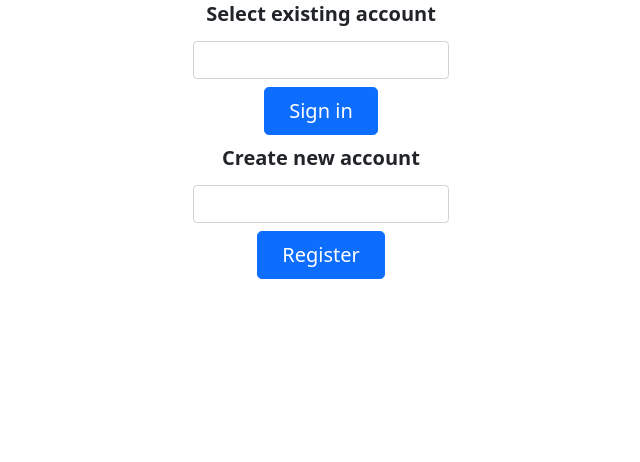
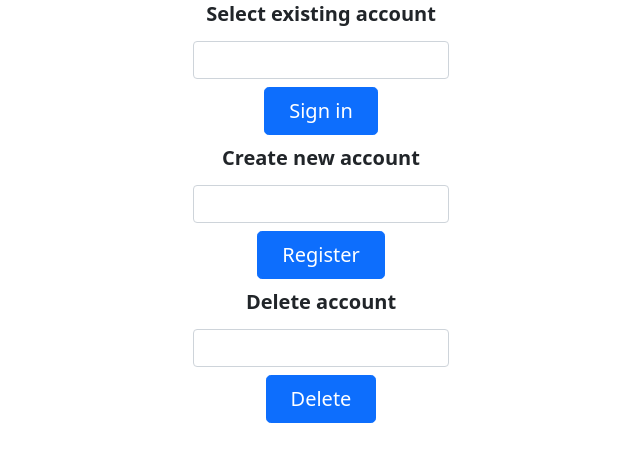
Before and after one commit to januszgo/banking, a Flask app: page / in a window 1280 px wide. Shown: the part 321-783 px from the top of the page, without its empty margins (319-959 px from the left). Run offline with Flask 3, Linux system fonts and the light colour scheme; lists and menus that the app fills with data are empty; some libraries are stand-ins or nearby versions.

Commit message:
login screen completed

```diff
--- a/app.py
+++ b/app.py
@@ -1,5 +1,5 @@
 from datetime import datetime
-from flask import Flask, render_template, request, redirect, url_for, send_from_directory
+from flask import Flask, make_response, render_template, request, redirect, url_for, send_from_directory
 from flask_sqlalchemy import SQLAlchemy
 from sqlalchemy import create_engine, inspect, Table, Column, Integer, String, Float, MetaData
 import os
@@ -11,26 +11,21 @@ db = SQLAlchemy(app)
 eng = create_engine("mssql+pyodbc://chmurowe:krkdbPch23!@chmurowedb.database.windows.net:1433/accountdb?driver=ODBC+Driver+17+for+SQL+Server")
 insp = inspect(eng)
 accounts = insp.get_table_names()
-meta = MetaData()
-
-class Account(db.Model):
-    id = db.Column(db.Integer, primary_key=True)
-    name = db.Column(db.String)
-    value = db.Column(db.Double)
 
 @app.route('/', methods=['GET'])
 def index():
-    if request.args.get('name') is not None and not inspect(eng).has_table(request.args.get('name')):
-        nt = Table(
-        request.args.get('name'), meta,
-        Column('id', Integer, primary_key=True),
-        Column('name', String(255)),
-        Column('value', Float),
-        )
+    if request.args.get('toCreate') is not None and not inspect(eng).has_table(request.args.get('toCreate')):
+        meta = MetaData()
+        meta.reflect(bind=eng)
         meta.create_all(eng)
-        accounts.append(request.args.get('name'))
+        accounts.append(request.args.get('toCreate'))
         accounts.sort()
-
+    if request.args.get('toDelete') is not None and inspect(eng).has_table(request.args.get('toDelete')):
+        meta = MetaData()
+        meta.reflect(bind=eng)
+        tab = meta.tables.get(request.args.get('toDelete'))
+        meta.drop_all(bind=eng, tables=[tab])
+        accounts.remove(request.args.get('toDelete'))
     print('Request for index page received')
     return render_template('index.html', accounts = accounts)
 
@@ -39,17 +34,17 @@ def favicon():
     return send_from_directory(os.path.join(app.root_path, 'static'),
                                'favicon.ico', mimetype='image/vnd.microsoft.icon')
 
-@app.route('/hello', methods=['POST'])
-def hello():
-   name = request.form.get('name')
-
-   if name:
-       print('Request for hello page received with name=%s' % name)
-       return render_template('hello.html', name = name)
-   else:
-       print('Request for hello page received with no name or blank name -- redirecting')
-       return redirect(url_for('index'))
+@app.route('/view', methods=['POST'])
+def view():
+    name = request.form.get('name')
+    if name:
+        print('Request for hello page received with name=%s' % name)
+        #return render_template('hello.html', transactions = transactions, name = name)
+        return render_template('hello.html', name = name)
+    else:
+        print('Request for hello page received with no name or blank name -- redirecting')
+        return redirect(url_for('index'))
 
 
 if __name__ == '__main__':
-   app.run()
+    app.run()
--- a/templates/hello.html
+++ b/templates/hello.html
@@ -8,13 +8,11 @@
    <body>
      <main>
         <div class="px-4 py-3 my-2 text-center">
-            <img class="d-block mx-auto mb-4" src="{{ url_for('static', filename='images/azure-icon.svg') }}" alt="Azure Logo" width="192" height="192"/>
-            <!-- <img  src="/docs/5.1/assets/brand/bootstrap-logo.svg" alt="" width="72" height="57"> -->
-            <h1 class="display-6 fw-bold">Hello {{name}}</h1>
+            <h1 class="display-6 fw-bold">Account {{name}}</h1>
+            <a href="{{ url_for('index') }}" class="btn btn-primary btn-lg px-4 gap-3">Log out</a>
             <p class="fs-5">
                 It is nice to meet you!
             </p>
-            <a href="{{ url_for('index') }}" class="btn btn-primary btn-lg px-4 gap-3">Back home</a>
           </div>
      </main>
    </body>
--- a/templates/index.html
+++ b/templates/index.html
@@ -11,7 +11,7 @@
             <img class="d-block mx-auto mb-4" src="{{ url_for('static', filename='images/azure-icon.svg') }}" alt="Azure Logo" width="192" height="192"/>
             <h1 class="display-6 fw-bold text-primary">Azure Finance Management Pro</h1>
           </div>
-        <form method="post" action="{{url_for('hello')}}">
+        <form method="post" action="{{url_for('view')}}">
             <div class="col-md-6 mx-auto text-center">
                 <label for="name" class="form-label fw-bold fs-5">Select existing account</label>
 
@@ -29,16 +29,32 @@
         </form>
         <form method="get" action="">
           <div class="col-md-6 mx-auto text-center">
-              <label for="name" class="form-label fw-bold fs-5">Create new account</label>
+              <label for="toCreate" class="form-label fw-bold fs-5">Create new account</label>
 
               <div class="d-grid gap-2 d-sm-flex justify-content-sm-center align-items-center my-1">
-                <input type="text" class="form-control" id="name" name="name" style="max-width: 256px;">
+                <input type="text" class="form-control" id="toCreate" name="toCreate" style="max-width: 256px;">
               </div>
               <div class="d-grid gap-2 d-sm-flex justify-content-sm-center my-2">
                 <button type="submit" class="btn btn-primary btn-lg px-4 gap-3">Register</button>
               </div>
           </div>
         </form>
+        <form method="get" action="">
+          <div class="col-md-6 mx-auto text-center">
+              <label for="toDelete" class="form-label fw-bold fs-5">Delete account</label>
+
+              <div class="d-grid gap-2 d-sm-flex justify-content-sm-center align-items-center my-1">
+                  <select type="text" class="form-control" id="toDelete" name="toDelete" style="max-width: 256px;">
+                    {% for account in accounts %}
+                    <option value="{{account}}">{{account}}</option>
+                    {% endfor %}
+                  </select>
+                </div>
+              <div class="d-grid gap-2 d-sm-flex justify-content-sm-center my-2">
+                <button type="submit" class="btn btn-primary btn-lg px-4 gap-3">Delete</button>
+              </div>
+          </div>
+      </form>
      </main>
    </body>
 </html>
```
